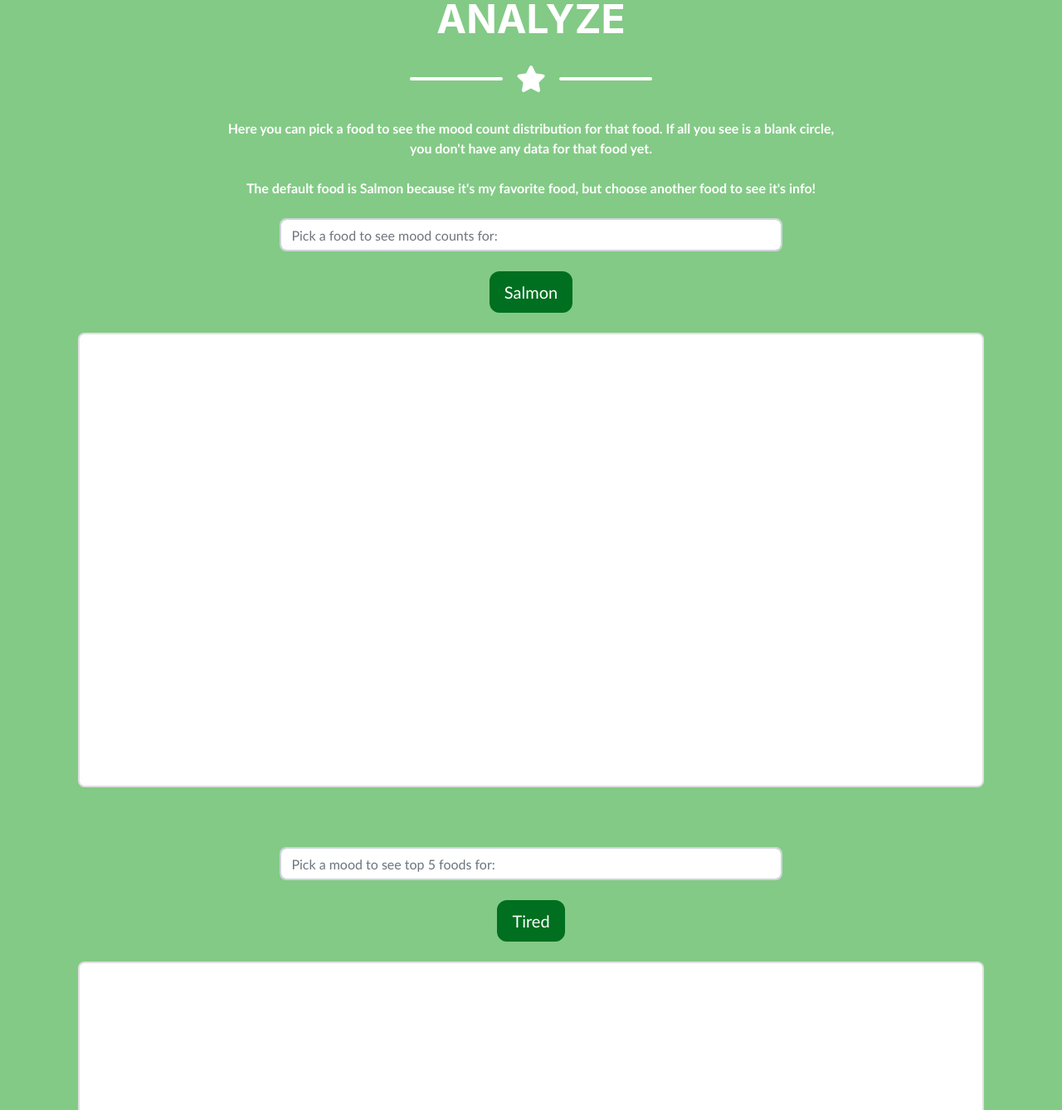
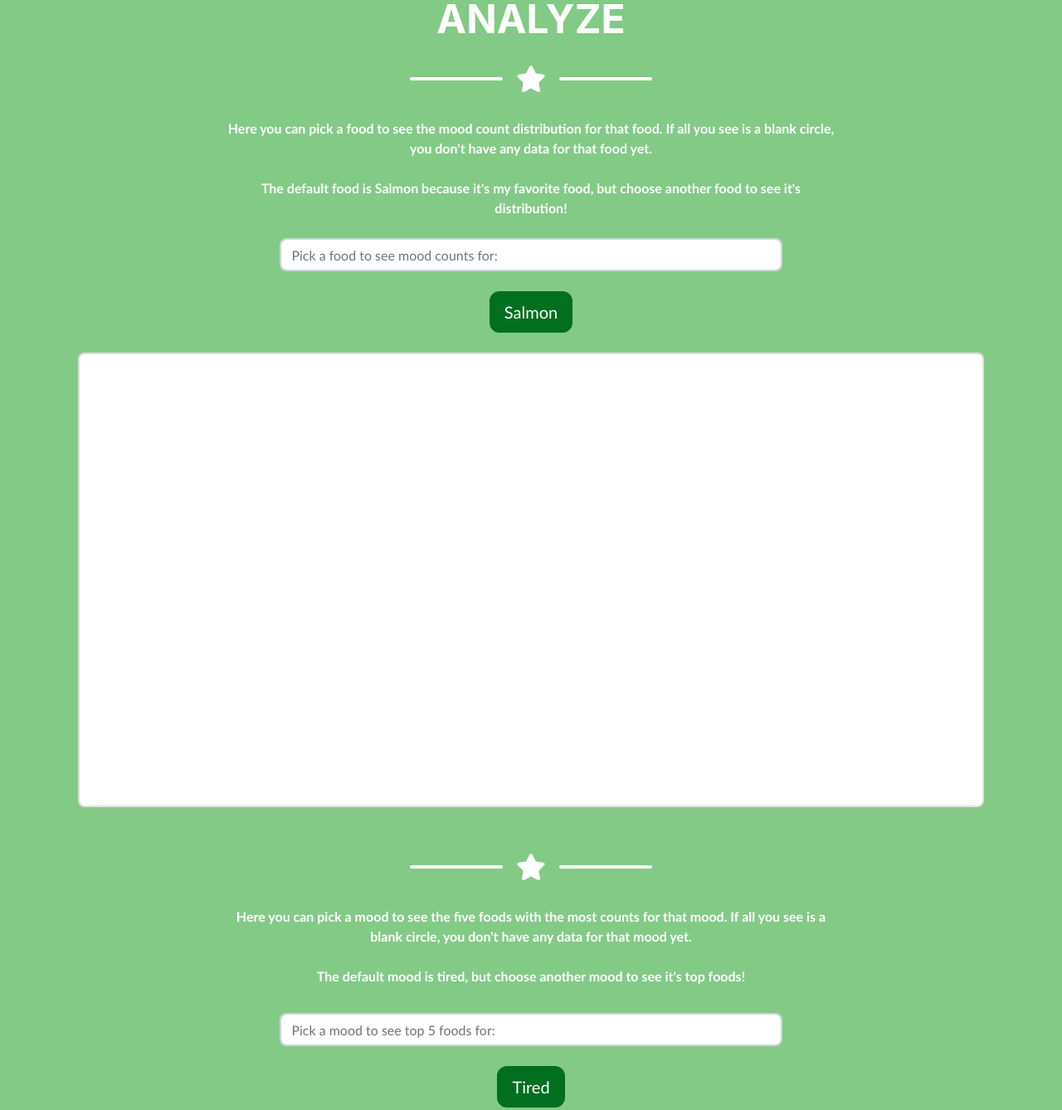
Before and after one commit to elliotberdy/myfood, a website: page frontend/index/index.html in a window 1280 px wide. Shown: the part 1542-2880 px from the top of the page at 83% size. Drawn offline with nearby package versions, Linux system fonts and the light colour scheme; no server answers; a web font is replaced by a local one.

Commit message:
adding instructions

```diff
--- a/frontend/index/index.html
+++ b/frontend/index/index.html
@@ -72,9 +72,9 @@
 
                 <div class="container d-flex align-items-center flex-column">
                     <div class="col-sm-9 text-center">
-                        <p class="pre-wrap masthead-subheading font-weight-bold mb-0">1. Choose the food item(s) you ate</p>
-                        <p class="pre-wrap masthead-subheading font-weight-bold mb-0">2. Choose the adjective that best describes how you are feeling after eating the food(s)</p>
-                        <p class="pre-wrap masthead-subheading font-weight-bold mb-0">3. Click submit to upload entry to the database!</p>
+                        <p class="text-secondary pre-wrap masthead-subheading font-weight-bold mb-0">1. Choose the food item(s) you ate</p>
+                        <p class="text-secondary pre-wrap masthead-subheading font-weight-bold mb-0">2. Choose the adjective that best describes how you are feeling after eating the food(s)</p>
+                        <p class="text-secondary pre-wrap masthead-subheading font-weight-bold mb-0">3. Click submit to upload the entry to the database!</p>
                     </div>
                 </div>
 
@@ -138,7 +138,7 @@
 
                 <div class="container d-flex align-items-center flex-column">
                     <div class="col-sm-9 text-center">
-                        <p class="pre-wrap masthead-subheading font-weight-bold mb-0">Here you can pick a food to see the mood count distribution for that food. If all you see is a blank circle, you don't have any data for that food yet.<br><br>The default food is Salmon because it's my favorite food, but choose another food to see it's info!</p>
+                        <p class="pre-wrap masthead-subheading font-weight-bold mb-0">Here you can pick a food to see the mood count distribution for that food. If all you see is a blank circle, you don't have any data for that food yet.<br><br>The default food is Salmon because it's my favorite food, but choose another food to see it's distribution!</p>
                     </div>
                 </div>
 
@@ -165,9 +165,21 @@
                     <canvas id="chart"></canvas>
                 </div>
 
+                <div class="divider-custom divider-light mt-5">
+                    <div class="divider-custom-line"></div>
+                    <div class="divider-custom-icon"><i class="fas fa-star"></i></div>
+                    <div class="divider-custom-line"></div>
+                </div>
+
                 <!-- Chart 2 -->
+                <div class="container d-flex align-items-center flex-column mt-4">
+                    <div class="col-sm-9 text-center">
+                        <p class="pre-wrap masthead-subheading font-weight-bold mb-0">Here you can pick a mood to see the five foods with the most counts for that mood. If all you see is a blank circle, you don't have any data for that mood yet.<br><br>The default mood is tired, but choose another mood to see it's top foods!</p>
+                    </div>
+                </div>
+
                 <div class="row">
-                    <div class="col-sm-9 mx-auto form-group mt-5">
+                    <div class="col-sm-9 mx-auto form-group mt-2">
 
                         <!-- <div class="text-center">
                             <h2 class="page-section-heading mb-0 d-inline-block mt-5">Mood</h2>
```
